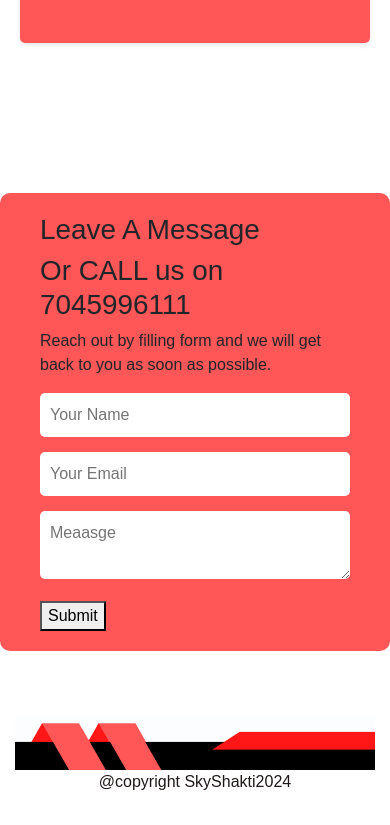
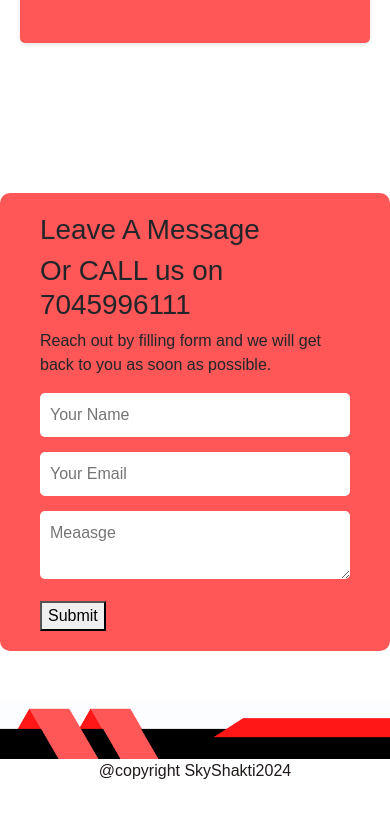
Before and after one commit to diitam/SkyShakti-Developer, a plain HTML site: page index.html in a window 390 px wide. Shown: the part 4071-4896 px from the top of the page. After the commit the page ends 4870 px from the top, so only its background shows below. Drawn offline with nearby package versions, Linux system fonts and the light colour scheme.

Commit message:
Updated index.html with recent changes

```diff
--- a/index.html
+++ b/index.html
@@ -213,7 +213,7 @@
         }
 
         .footer {
-            padding: 15px;
+
             text-align: center;
             color: rgb(32, 25, 25);
 
@@ -228,7 +228,7 @@
         }
         @media (max-width: 480px) {
             .footer img{
-                width: 200vh;
+                width: 1200px;
                 height: auto;
             }
         }
```
